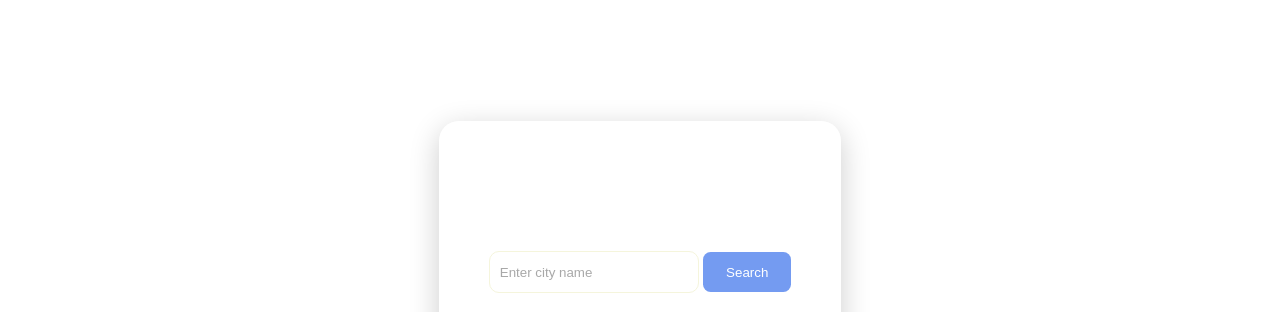
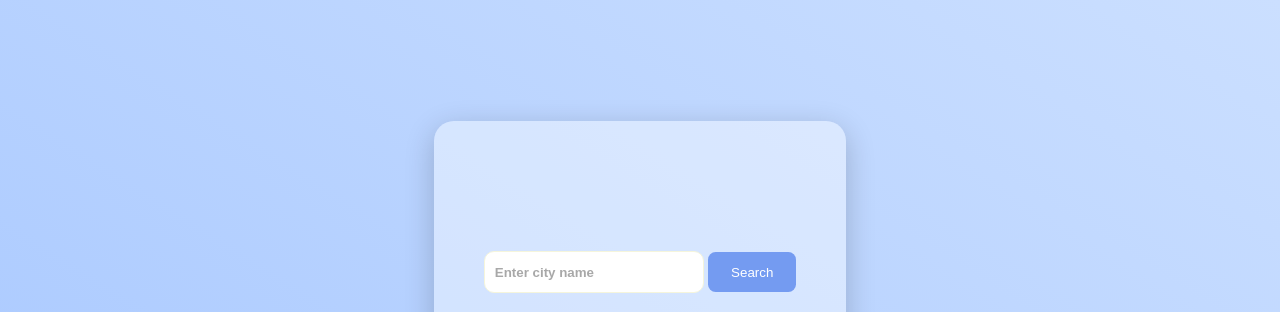
Before and after one commit to Jatin915/Weather-App, a plain HTML site: page index.html in a window 1280 px wide. Shown: the top 312 px of the page. Drawn offline with Linux system fonts and the light colour scheme.

Commit message:
Final code of CSS

```diff
--- a/style.css
+++ b/style.css
@@ -5,7 +5,9 @@
 
 body{
     font-family: Arial, sans-serif;
-    background: linear-gradient(rgba(99, 134, 221, 0.711));
+    transition: background 0.5s all;
+    background: linear-gradient(to top right, #a2c4ff, #cbdfff);
+    /* background: linear-gradient(rgba(99, 134, 221, 0.711)); */
     color: #333;
     display: flex;
     justify-content: center;
@@ -24,7 +26,6 @@ body{
     display: flex;
     flex-direction: column;
     align-items: center;
-    /* padding-bottom: 90px; */
 }
 
 p{
@@ -49,11 +50,12 @@ input{
     height: 2.5rem;
     width: 13rem;
     border-radius: 10px;
+    padding-left: 10px;
+    font-weight: bold;
 }
 
 input::placeholder{
     color: rgba(128, 128, 128, 0.687);
-    padding-left: 10px;
 }
 
 button{
```
